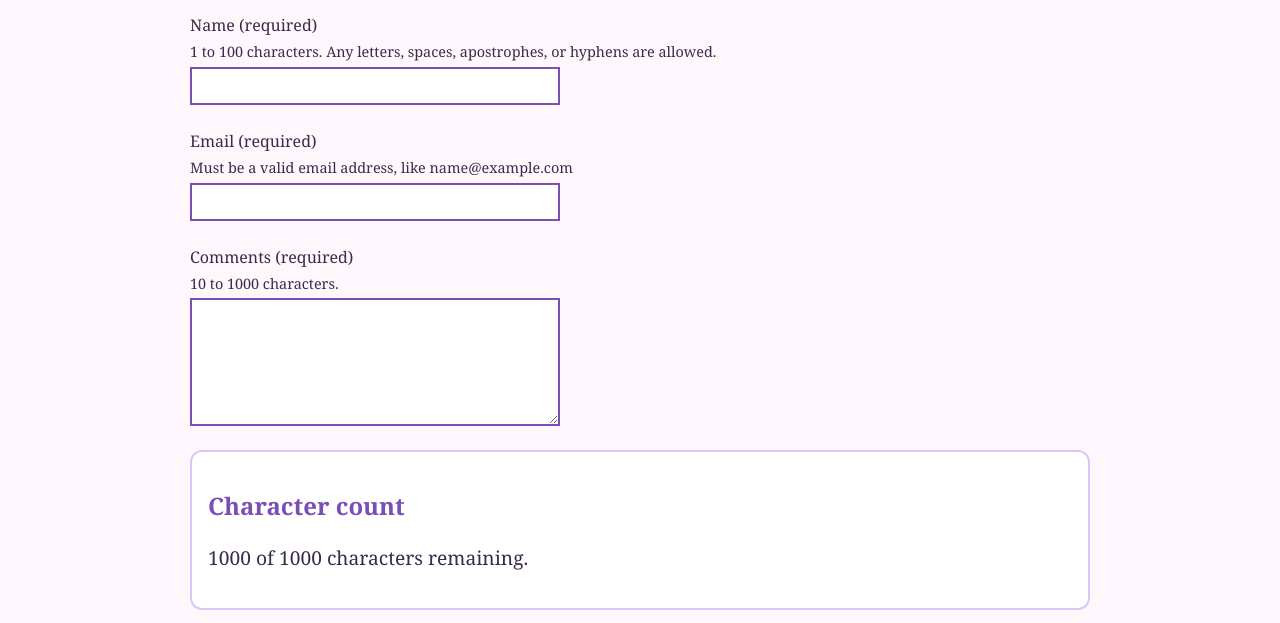
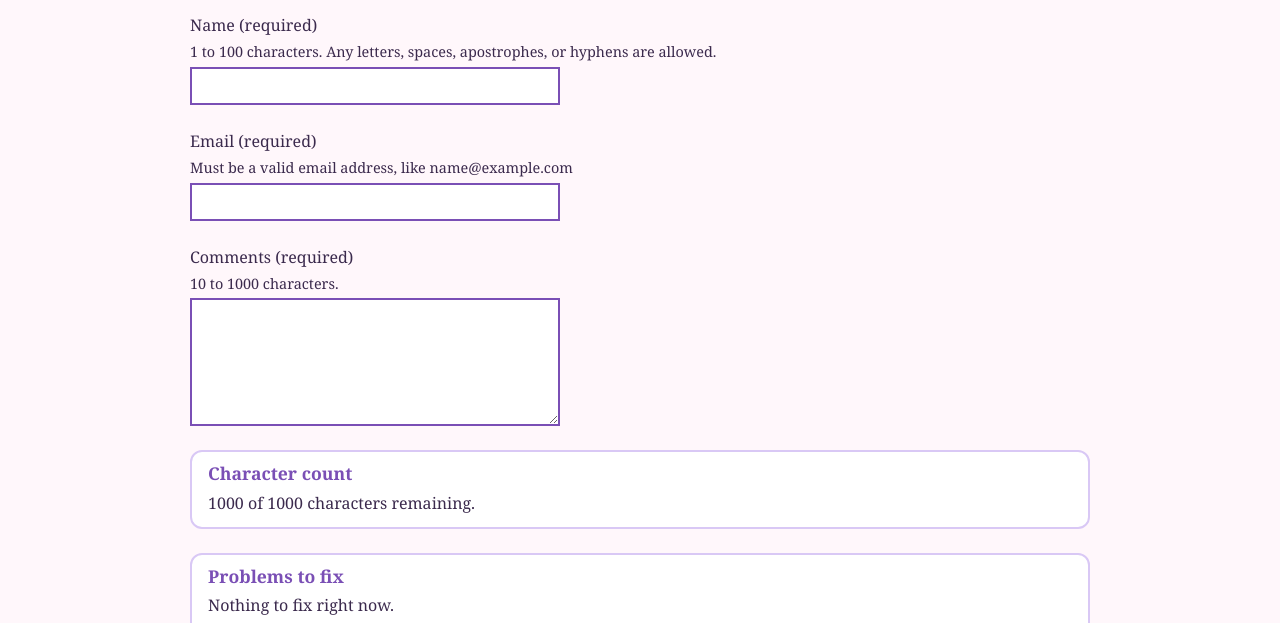
Before and after one commit to Luisa-LubbersGonzalez/cse134-hw4, a plain HTML site: page form-with-js.html in a window 1280 px wide. Shown: the part 329-952 px from the top of the page. Drawn offline with Linux system fonts and the light colour scheme.

Commit message:
change style for message boxes in contact js form

```diff
--- a/style.css
+++ b/style.css
@@ -273,3 +273,17 @@ input:user-valid, textarea:user-valid {
         animation: none;
     }
 }
+
+.message-area {
+    padding: 0.5rem 1rem;
+}
+
+.message-area h2 {
+    font-size: 1.1rem;
+    margin: 0 0 0.25rem;
+}
+
+.message-area p {
+    font-size: 1rem;
+    margin: 0.25rem 0;
+}
```
